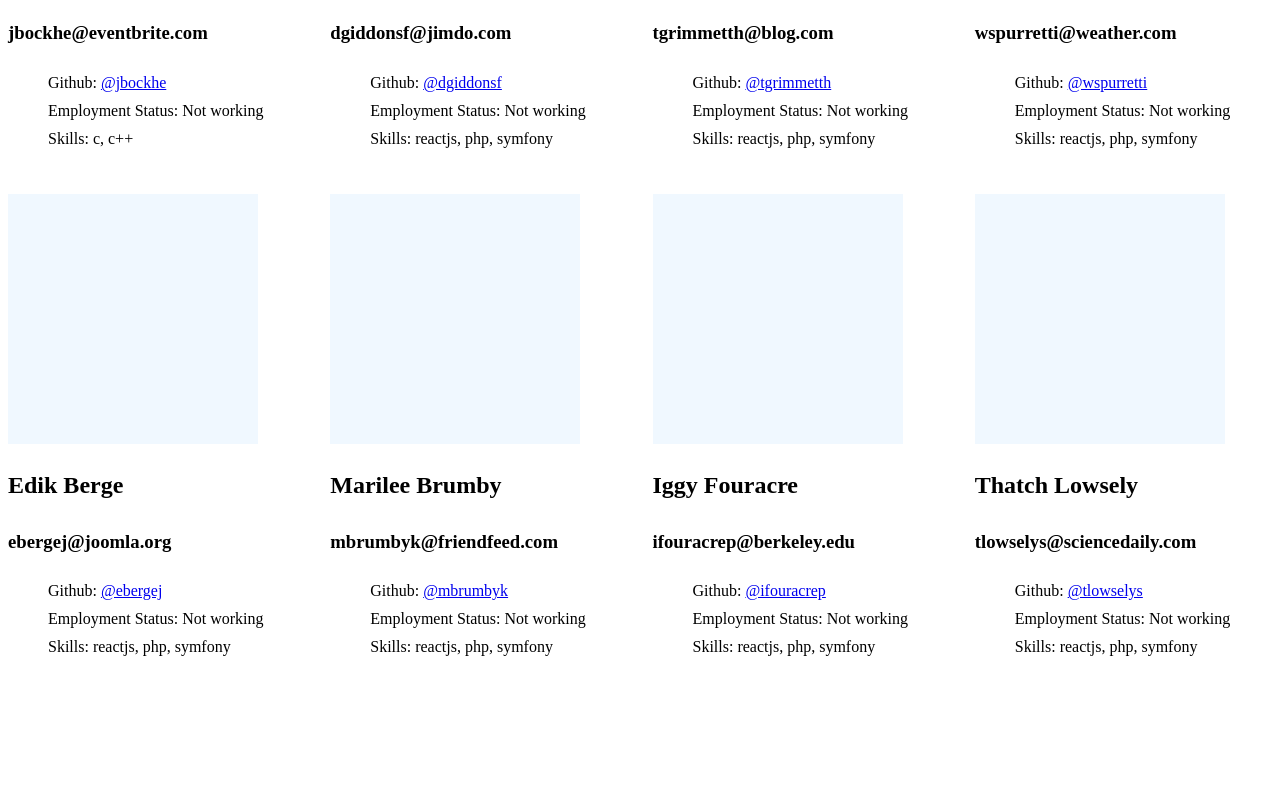
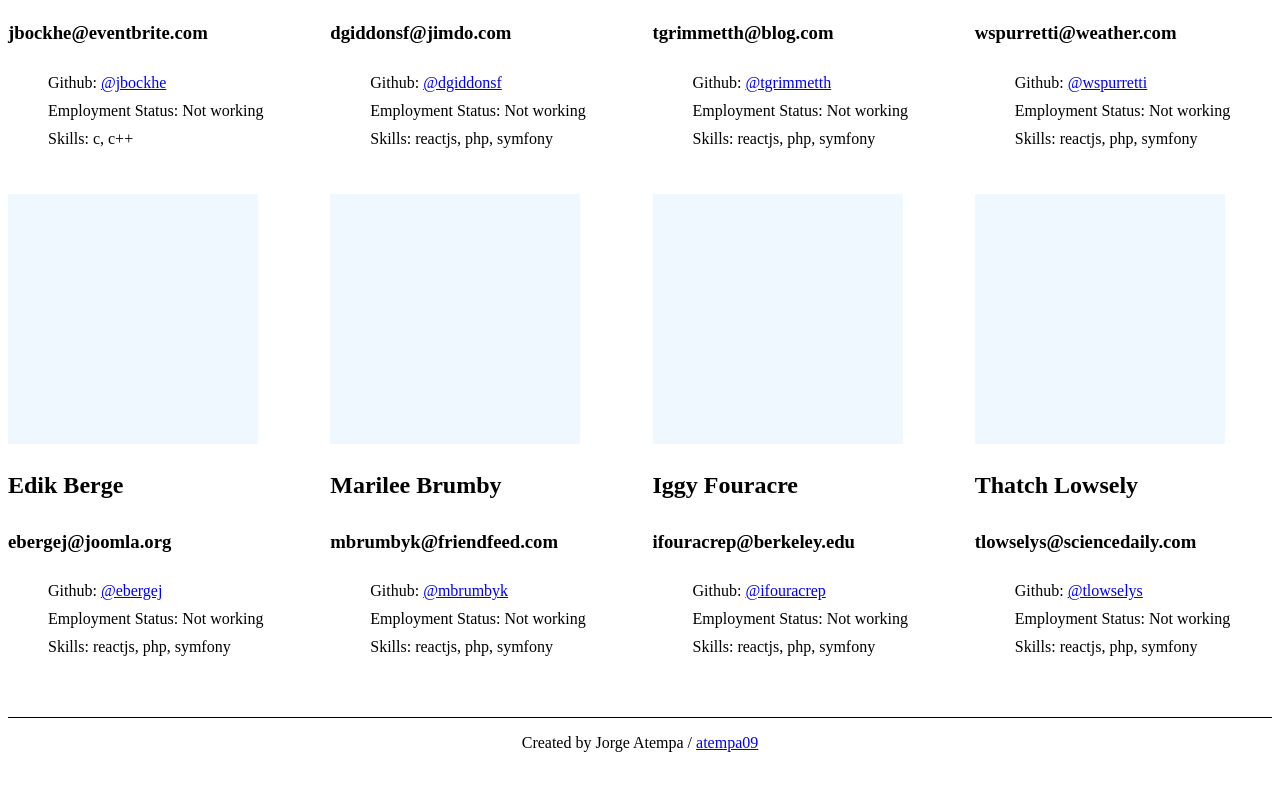
Before and after one commit to luisduenas/developers-mxli, a Gatsby site: page / in a window 1280 px wide. Shown: the part 1424-2214 px from the top of the page. Before the commit the page ends 2109 px from the top, so only its background shows below. Built offline with nearby package versions, Linux system fonts and the light colour scheme; Gatsby itself is replaced by a stand-in of ours.

Commit message:
Create 'Footer' component

```diff
--- a/gatsby-config.js
+++ b/gatsby-config.js
@@ -5,7 +5,11 @@
  */
 
 module.exports = {
-  /* Your site config here */
+  siteMetadata: {
+    title: `Gatsby`,
+    author: "Jorge Atempa",
+    twitter: "atempa09",
+  },
   plugins: [
     {
       resolve: `gatsby-plugin-styled-components`,
--- /dev/null
+++ b/src/components/Footer.js
@@ -0,0 +1,40 @@
+import React from "react"
+import styled from "styled-components"
+import { useStaticQuery, graphql } from "gatsby"
+
+const FooterContainer = styled.div`
+  height: 50px;
+  margin: 2.5em auto;
+  border-top: 1px solid black;
+  display: flex;
+  justify-content: center;
+  align-items: center;
+`
+
+const Footer = () => {
+  const data = useStaticQuery(graphql`
+    query {
+      site {
+        siteMetadata {
+          author
+          twitter
+        }
+      }
+    }
+  `)
+
+  const { author, twitter } = data.site.siteMetadata
+  return (
+    <FooterContainer>
+      <p>
+        Created by {author}
+        {` / `}
+        <span>
+          <a href={`https://twitter.com/${twitter}`}>{twitter}</a>
+        </span>
+      </p>
+    </FooterContainer>
+  )
+}
+
+export default Footer
--- a/src/pages/index.js
+++ b/src/pages/index.js
@@ -1,5 +1,6 @@
 import React, { useState } from "react"
 import Profile from "../components/Profile"
+import Footer from "../components/Footer"
 import people from "../components/people.json"
 import { ProfileList } from "../components/ProfileList"
 import EmploymentStatusFilter from "../components/EmploymentStatusFilter"
@@ -20,6 +21,7 @@ export default function Home() {
               .map(profile => <Profile key={profile.id} {...profile} />)
           : people.map(profile => <Profile key={profile.id} {...profile} />)}
       </ProfileList>
+      <Footer />
     </>
   )
 }
```
